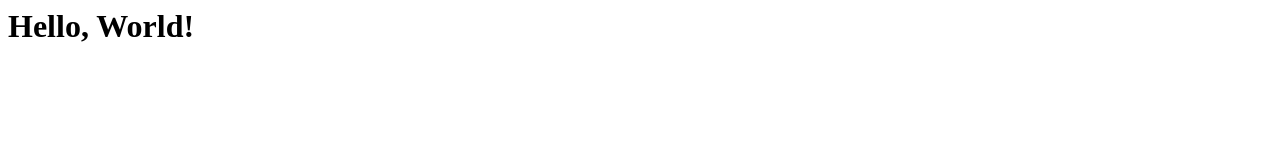
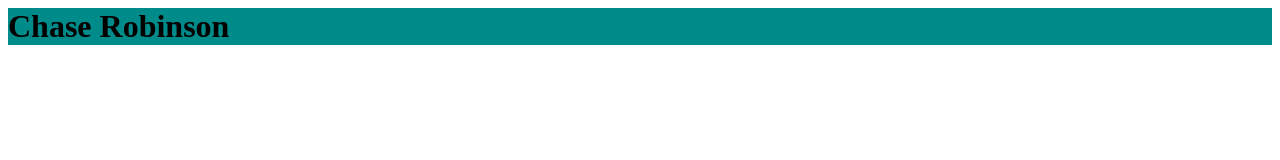
Before and after one commit to crobin07/blog, a plain HTML site: page index.html in a window 1280 px wide. Drawn offline with Linux system fonts and the light colour scheme.

Commit message:
Update index.html

```diff
--- a/index.html
+++ b/index.html
@@ -1,2 +1,2 @@
-<h1>Hello, World!</h1>
+<h1 style="background-color:DarkCyan;">Chase Robinson</h1>
 <!-- Cloudflare Web Analytics --><script defer src='https://static.cloudflareinsights.com/beacon.min.js' data-cf-beacon='{"token": "4e06f72910a74a1a87fa741cf2008c7c"}'></script><!-- End Cloudflare Web Analytics -->
```
